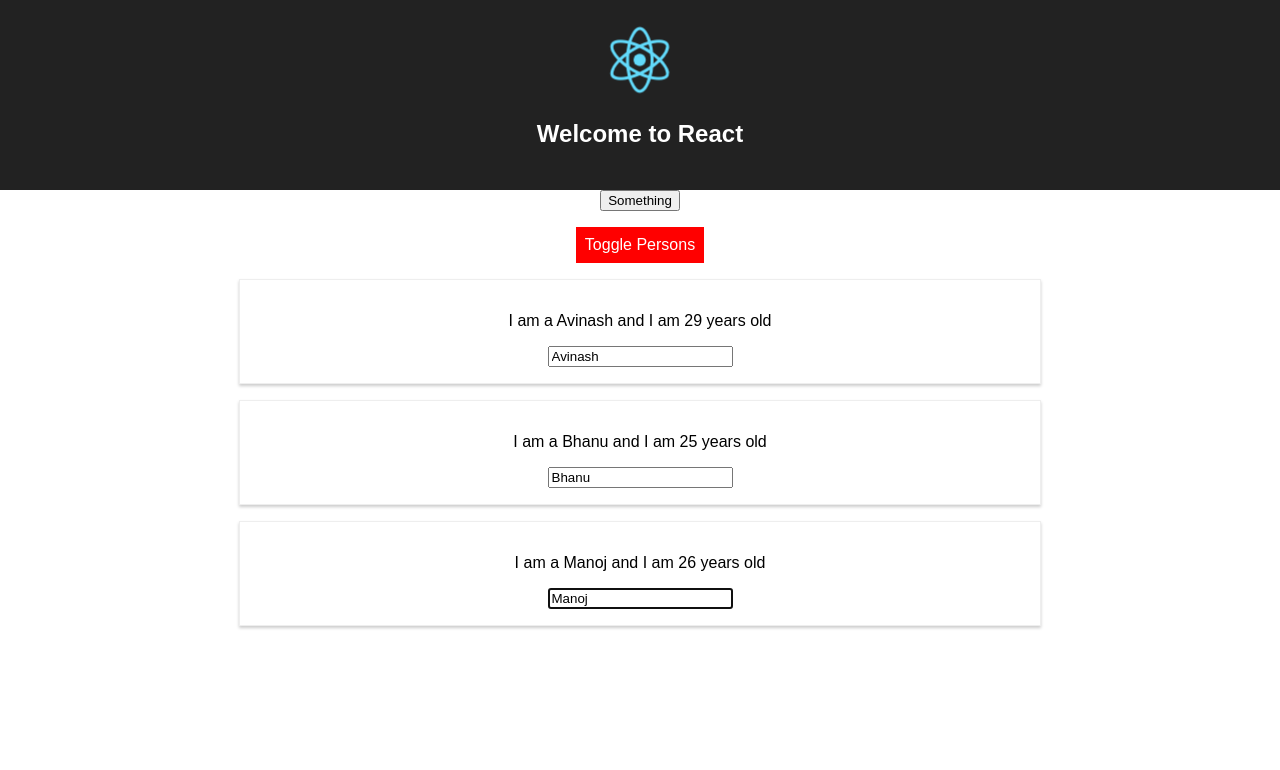
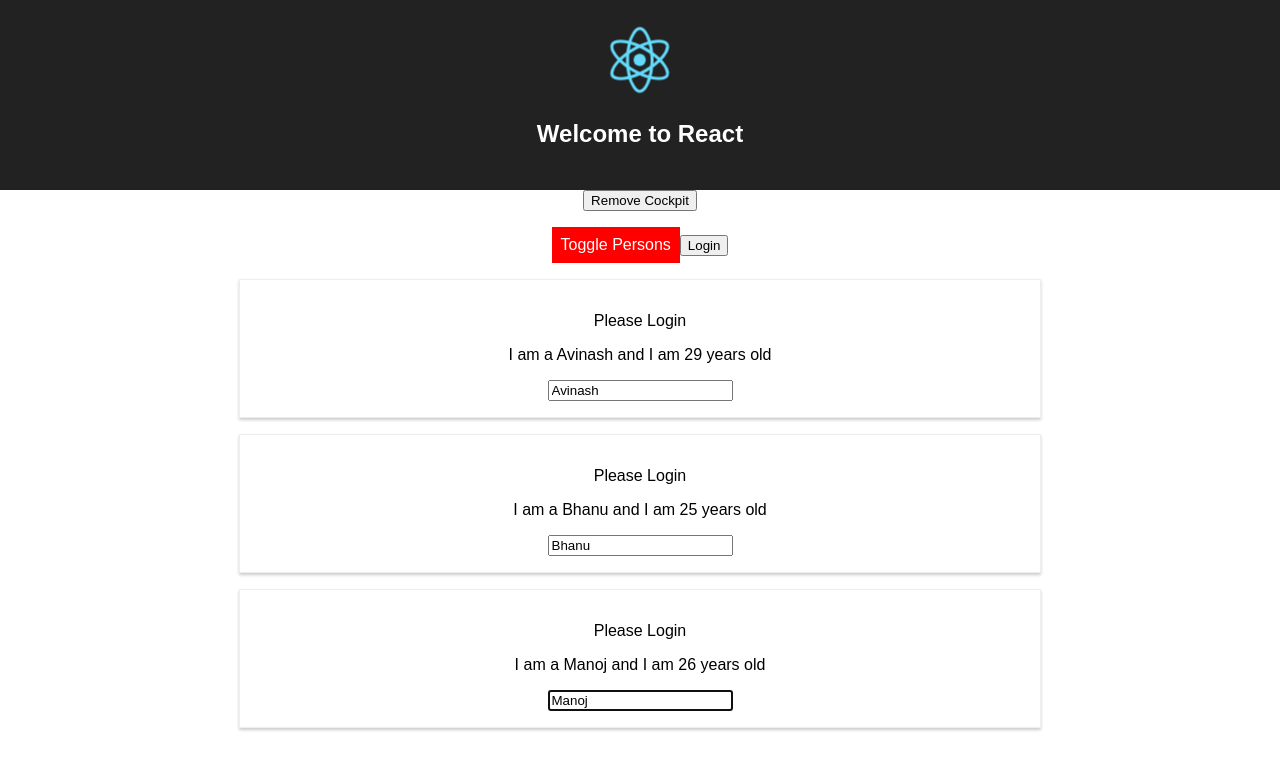
Before and after one commit to avipeels/Hooks, a React (Create React App) app in the folder react-complete-guide/: page / in a window 1280 px wide. Shown: the top 770 px of the page. Built offline with nearby package versions, Linux system fonts and the light colour scheme.

Commit message:
contextApi contextType and useContext

```diff
--- a/react-complete-guide/src/components/Cockpit/Cockpit.js
+++ b/react-complete-guide/src/components/Cockpit/Cockpit.js
@@ -1,7 +1,11 @@
-import React, { useEffect, useRef } from 'react';
+import React, { useEffect, useRef, useContext } from 'react';
 import styles from './Cockpit.module.css';
+import AuthContext from '../../context/auth-context';
+
 const Cockpit = props => {
     const toggleBtnRef = useRef(null);
+    const authContext = useContext(AuthContext);
+    console.log(authContext.authenticated);
     useEffect(() => { // combines componentDidMount and componentDidUpdate
         console.log('[Cockpit.js] useEffect...');
         toggleBtnRef.current.click();
@@ -34,6 +38,8 @@ const Cockpit = props => {
                 onClick={clicked}
                 ref={toggleBtnRef}
             >Toggle Persons</button>
+            {<button onClick={authContext.login}>Login</button>}
+
         </div>
     );
 }
--- a/react-complete-guide/src/components/Persons/Person/Person.js
+++ b/react-complete-guide/src/components/Persons/Person/Person.js
@@ -2,20 +2,26 @@ import React, { Component, Fragment } from 'react';
 import PropTypes from 'prop-types'
 import classes from './Person.module.css';
 import withClass from '../../../hocs/withClass';
+import AuthContext from '../../../context/auth-context';
 
 class Person extends Component {
     constructor(props) {
         super(props);
         this.inputElementRef = React.createRef()
     }
+
+    static contextType = AuthContext;
+
     componentDidMount() {
         this.inputElementRef.current.focus();
+        console.log(this.context.authenticated);
     }
     render() {
-        console.log('[Person.js] rendering...');
+        console.log('[Person.js] rendering...', this.props.isAuth);
         const { name, age, children, click, changed } = this.props;
         return (
             <Fragment>
+                {this.context.authenticated ? <p>Authenticated</p> : <p>Please Login</p>}
                 <p onClick={click}>I am a {name} and I am {age} years old</p>
                 <p>{children}</p>
                 <input
--- a/react-complete-guide/src/components/Persons/Persons.js
+++ b/react-complete-guide/src/components/Persons/Persons.js
@@ -1,34 +1,42 @@
 import React, { Component } from 'react';
 import Person from './Person/Person';
+import AuthContext from '../../context/auth-context';
+
 class Persons extends Component {
     // static getDerivedStateFromProps(props,state){
     //     console.log('[Persons.js] getDerivedStateFromProps...');
     //     return state;
     // }
-    shouldComponentUpdate(nextProps, nextState){
+    shouldComponentUpdate(nextProps, nextState) {
         //this.props === nextProps
         console.log('[Persons.js] shouldComponentUpdate...');
         return nextProps.persons !== this.props.persons;
     }
-    getSnapshotBeforeUpdate(prevProps,prevState){
+    getSnapshotBeforeUpdate(prevProps, prevState) {
         console.log('[Persons.js] getSnapshotBeforeUpdate...');
-        return {message:'Snapshot temporary'};
+        return { message: 'Snapshot temporary' };
     }
-    componentDidUpdate(prevProps,prevState,snapshot){
+    componentDidUpdate(prevProps, prevState, snapshot) {
         console.log('[Persons.js] componentDidUpdate...');
-        console.log(snapshot);
+        // console.log(snapshot);
     }
-    render(){
-        console.log('[Persons.js] rendering...');
-        return this.props.persons.map((person, index) => {
+    render() {
+        console.log('[Persons.js] rendering...', this.props.isAuthenticated);
+        return (
+            <AuthContext.Consumer>
+                {(context) => this.props.persons.map((person, index) => {
                     return <Person
                         key={person.id}
                         click={() => this.props.clicked(index)}
                         name={person.name}
                         age={person.age}
                         changed={(event) => this.props.changed(event, person.id)}
+                        isAuth={context.authenticated}
                     />
-        });
+                })
+                }
+            </AuthContext.Consumer>
+        )
     }
 }
 export default Persons;
--- a/react-complete-guide/src/containers/App.js
+++ b/react-complete-guide/src/containers/App.js
@@ -5,6 +5,7 @@ import Persons from '../components/Persons/Persons';
 import Cockpit from '../components/Cockpit/Cockpit';
 import withClass from '../hocs/withClass';
 import classes from './App.module.css';
+import AuthContext from '../context/auth-context';
 
 class App extends Component {
   constructor(props) {
@@ -20,6 +21,7 @@ class App extends Component {
     displayPersons: false,
     showCockpit: true,
     changeCounter: 0,
+    authenticated: false,
   }
 
   static getDerivedStateFromProps(props, state) {
@@ -68,14 +70,18 @@ class App extends Component {
     newPersons.splice(personId, 1);
     this.setState({ persons: newPersons })
   }
-
+  loginHandler = () => {
+    debugger;
+    this.setState({ authenticated: true });
+  }
   render() {
     console.log('[App.js] render');
     const { displayPersons, persons } = this.state;
     let personsList = null;
     let buttonClass = [styles.Button];
     if (displayPersons) {
-      personsList = <Persons
+      personsList =
+        <Persons
           persons={persons}
           clicked={this.deletePersonsHandler}
           changed={this.changeNameHandler}
@@ -88,17 +94,25 @@ class App extends Component {
           <img src={logo} className={styles.AppLogo} alt="logo" />
           <h1 className={styles.AppTitle}>Welcome to React</h1>
         </header>
-        <button onClick={() => { this.setState({ showCockpit: false }) }}>Something</button>
+        <button onClick={() => { this.setState({ showCockpit: false }) }}>Remove Cockpit</button>
+
+        <AuthContext.Provider
+          value={{
+            authenticated: this.state.authenticated,
+            login: this.loginHandler,
+          }}
+        >
+
           {this.state.showCockpit ? (
             <Cockpit
               displayPersons={displayPersons}
               persons={persons}
               clicked={this.toggleNameDisplayHandler}
-
             />) : null
           }
 
           {personsList}
+        </AuthContext.Provider>
       </div>
     );
   }
--- /dev/null
+++ b/react-complete-guide/src/context/auth-context.js
@@ -0,0 +1,8 @@
+import React from 'react';
+
+const AuthContext = React.createContext({
+    authenticated: false,
+    login: () => { },
+})
+
+export default AuthContext;
```
Lines whose indentation alone changed are shown as unchanged.
